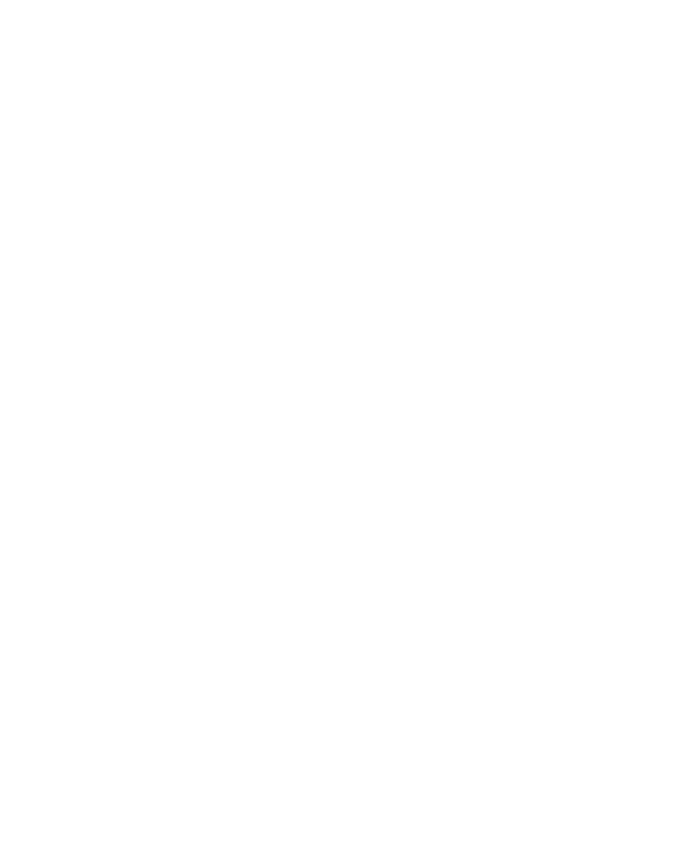
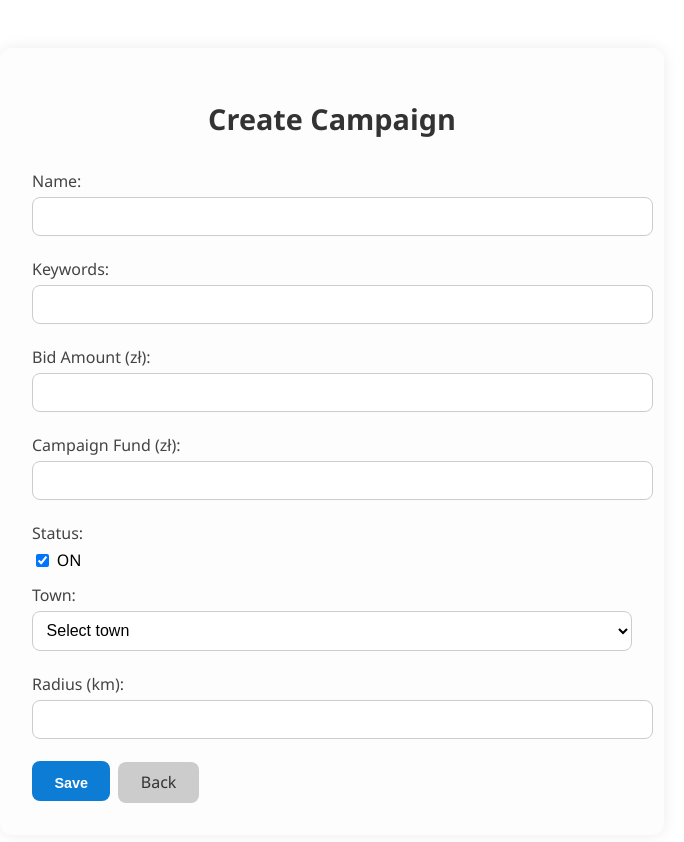
Before and after one commit to MartynaJarosz/futurum_task, a React (Create React App) app: page /campaign/form in a window 1280 px wide. Before the commit this address had no page. Shown: the top 842 px of the page, without its empty margins (308-992 px from the left). Before the commit the page ends 800 px from the top, so only its background shows below. Built offline with nearby package versions, Linux system fonts and the light colour scheme.

Commit message:
Merging campaign edit and creation into CampaignForm

```diff
--- a/db.json
+++ b/db.json
@@ -27,7 +27,27 @@
       "bid": "21.99",
       "fund": "1985",
       "status": true,
-      "town": "Warsaw",
+      "town": "Krakow",
+      "radius": "20"
+    },
+    {
+      "id": "4d6a",
+      "name": "bubu",
+      "keywords": "c",
+      "bid": "1",
+      "fund": "10",
+      "status": false,
+      "town": "Wroclaw",
+      "radius": "20"
+    },
+    {
+      "id": "27db",
+      "name": "c",
+      "keywords": "baba",
+      "bid": "1",
+      "fund": "11",
+      "status": true,
+      "town": "Poznan",
       "radius": "20"
     }
   ]
--- a/src/App.js
+++ b/src/App.js
@@ -1,8 +1,7 @@
 import { BrowserRouter, Route, Routes } from 'react-router-dom';
 import './App.css';
 import CampaignList from './CampaignList';
-import CreateCampaign from './CreateCampaign';
-import EditCampaign from './EditCampaign';
+import CampaignForm from './CampaignForm';
 import ViewCampaign from './ViewCampaign';
 
 function App() {
@@ -10,8 +9,8 @@ function App() {
     <BrowserRouter>
     <Routes>
       <Route path="/" element={<CampaignList/>}></Route>
-      <Route path="/campaign/create" element={<CreateCampaign/>}></Route>
-      <Route path="/campaign/edit/:campaignid" element={<EditCampaign/>}></Route>
+      <Route path="/campaign/form" element={<CampaignForm/>}></Route>
+      <Route path="/campaign/form/:campaignid" element={<CampaignForm/>}></Route>
       <Route path="/campaign/view/:campaignid" element={<ViewCampaign/>}></Route>
 
 
--- a/src/CreateCampaign.js
+++ b/src/CampaignForm.js
@@ -1,8 +1,9 @@
-import './CreateCampaign.css';
-import { useState } from "react";
-import { Link, useNavigate } from "react-router-dom";
+import './CampaignForm.css';
+import { useEffect, useState } from "react";
+import { Link, useNavigate, useParams } from "react-router-dom";
 
 export default function CreateCampaign(){
+    const {campaignid} = useParams();
     const [formData, setFormData] = useState({
         name: '',
         keywords: '',
@@ -14,6 +15,16 @@ export default function CreateCampaign(){
     });
     const [validation, setValidation] = useState(false);
     const navigate = useNavigate();
+
+    useEffect(() => {
+    if (campaignid) {
+      fetch(`http://localhost:8000/campaign/${campaignid}`)
+        .then(res => res.json())
+        .then(data => setFormData(data))
+        .catch(err => console.error("Fetch error:", err));
+    }
+  }, [campaignid]);
+
     const handleChange=(e)=>{
         const {name, value, type, checked}=e.target;
         const val = type === 'checkbox' ? checked : value;
@@ -24,56 +35,62 @@ export default function CreateCampaign(){
     const campaignData= formData;
     console.log(campaignData);
 
-    fetch("http://localhost:8000/campaign", {
-        method:'POST',
+    const method = campaignid ? "PUT" : "POST";
+
+    fetch(`http://localhost:8000/campaign${campaignid ? `/${campaignid}` : ''}`, {
+        method,
         headers:{
             "content-type":"application/json"
         },
         body: JSON.stringify(campaignData)
     })
     .then((res)=>{
-        alert("New Campaign added successfully")
+        alert(campaignid ? "Campaign updated successfully!" : "Campaign created successfully!");
     })
     .catch((err)=>console.log(err.message))
     navigate("/");
+    setTimeout(() => {
+        window.location.reload();
+    }, 100);
   }
     return(
         <div className="container">
-            <h1>Add New Campaign</h1>
+            <h1>{campaignid ? "Edit Campaign" : "Create Campaign"}</h1>
             <form onSubmit={handleSubmit}>
                 <label>Name:</label>
-                <input type="text" id="name" name="name" required onChange={handleChange}/><br></br>
+                <input type="text" id="name" name="name" value={formData.name} required onChange={handleChange}/><br></br>
                 {formData.name.length===0 && validation && <p className="errorMsg">Enter campaign name</p>}
 
                 <label>Keywords:</label>
-                <input type="text" id="keywords" name="keywords" required onChange={handleChange}/><br></br>
+                <input type="text" id="keywords" name="keywords" value={formData.keywords} required onChange={handleChange}/><br></br>
                 {formData.keywords.length===0 && validation && <p className="errorMsg">Enter keywords</p>}
 
                 <label>Bid Amount (zł):</label>
-                <input type="number" id="bid" name="bid" step="0.01" min="0.01" required onChange={handleChange}/><br></br>
+                <input type="number" id="bid" name="bid" step="0.01" min="0.01" value={formData.bid} required onChange={handleChange}/><br></br>
                 {formData.bid.length===0 && validation && <p className="errorMsg">Enter bid amount</p>}
 
                 <label>Campaign Fund (zł):</label>
-                <input type="number" id="fund" name="fund" min="1" required onChange={handleChange}/><br></br>
+                <input type="number" id="fund" name="fund" min="1" value={formData.fund} required onChange={handleChange}/><br></br>
                 {formData.fund.length===0 && validation && <p className="errorMsg">Enter campaign fund</p>}
 
                 <label>Status:</label>
                 <div className="status-toggle">
-                <input type="checkbox" id="status" name="status" onChange={handleChange} checked={formData.status}/>
+                <input type="checkbox" id="status" name="status" value={formData.status} onChange={handleChange} checked={formData.status}/>
                 <span>{formData.status ? 'ON' : 'OFF'}</span><br></br>
                 </div>
                 <label>Town:</label>
-                <select id="town" name="town" required onChange={handleChange}>
+                <select id="town" name="town" value={formData.town} required onChange={handleChange}>
                     <option value="select">Select town</option>
                     <option value="Krakow">Krakow</option>
                     <option value="Warsaw">Warsaw</option>
                     <option value="Wroclaw">Wroclaw</option>
                     <option value="Gdansk">Gdansk</option>
+                    <option value="Poznan">Poznan</option>
                 </select><br></br>
                 {formData.town.length===0 && validation && <p className="errorMsg">Choose town from the list</p>}
 
                 <label>Radius (km):</label>
-                <input type="number" id="radius" name="radius" step="0.1" min="0" required onChange={handleChange}/><br></br>
+                <input type="number" id="radius" name="radius" step="0.1" min="0" value={formData.radius} required onChange={handleChange}/><br></br>
                 {formData.radius.length===0 && validation && <p className="errorMsg">Enter campaign radius</p>}
 
                 <div>
--- a/src/CampaignList.js
+++ b/src/CampaignList.js
@@ -4,13 +4,11 @@ import { Link } from "react-router-dom";
 export default function CampaignList(){
     const [campaignes,setCampaignes]=useState("");
 
-
     useEffect(()=>{
         fetch('http://localhost:8000/campaign')
         .then((res)=>res.json())
-        .then((data)=>
-            setCampaignes(data)).catch((err)=>
-            console.log(err.message))
+        .then((data)=>setCampaignes(data))
+        .catch((err)=>console.log(err.message))
     },[])
 
     return(
@@ -18,17 +16,17 @@ export default function CampaignList(){
             <h1>Campaign List</h1>
 
             <div className="list-container">
-                <Link to="/campaign/create" className="btn-add">Add new Campaign</Link>
+                <Link to="/campaign/form" className="btn-add">Add new Campaign</Link>
 
             {campaignes && campaignes.map((c)=> (
                 <div className="campaign-card" key={c.id}>
-                    <p><strong>Name:</strong> {c.name}</p>
+                    <Link to={`/campaign/view/${c.id}`}>{c.name}</Link>
                     <p><strong>Keywords:</strong> {c.keywords}</p>
                     <p><strong>Status:</strong> {c.status ? 'ON' : 'OFF'}</p>
                     <p><strong>Town:</strong> {c.town}</p>
 
                     <div>
-                        <a href="#" className="btn btn-edit">Edit</a>
+                        <Link to={`/campaign/form/${c.id}`} className="btn btn-edit">Edit</Link>
                         <a href="#" className="btn btn-delete">Delete</a>
                     </div>
                 </div>
--- a/src/EditCampaign.js
+++ /dev/null
@@ -1,7 +0,0 @@
-export default function EditCampaign(){
-    return(
-        <div className="container">
-            <h1>Edit Campaign Details</h1>
-        </div>
-    )
-}
```
Also changed, not shown: src/CampaignForm.css (renamed from src/CreateCampaign.css).
